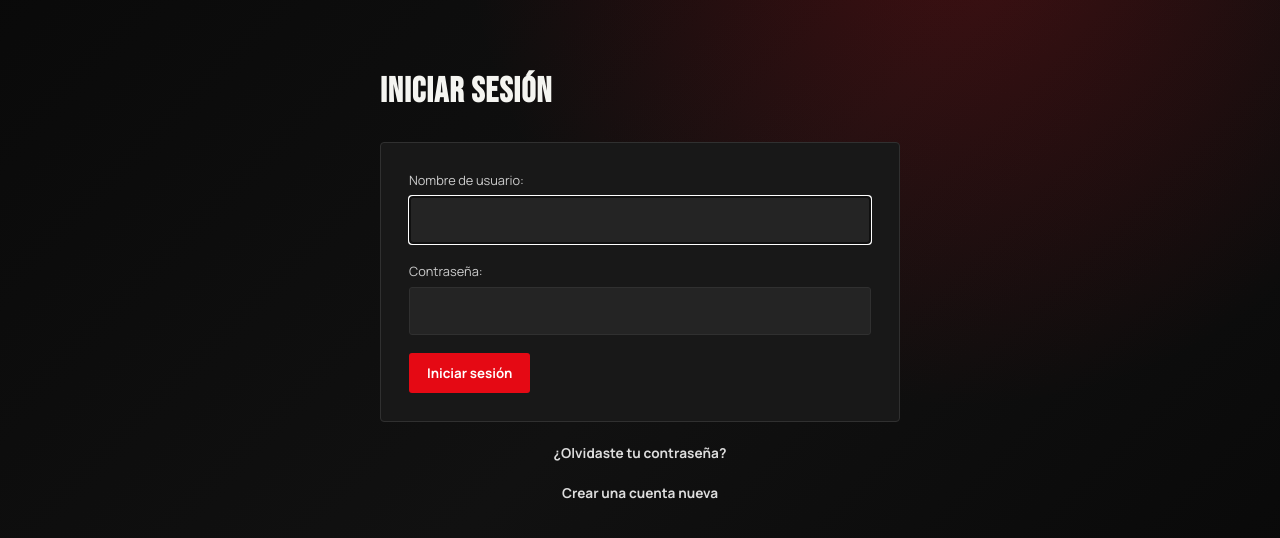
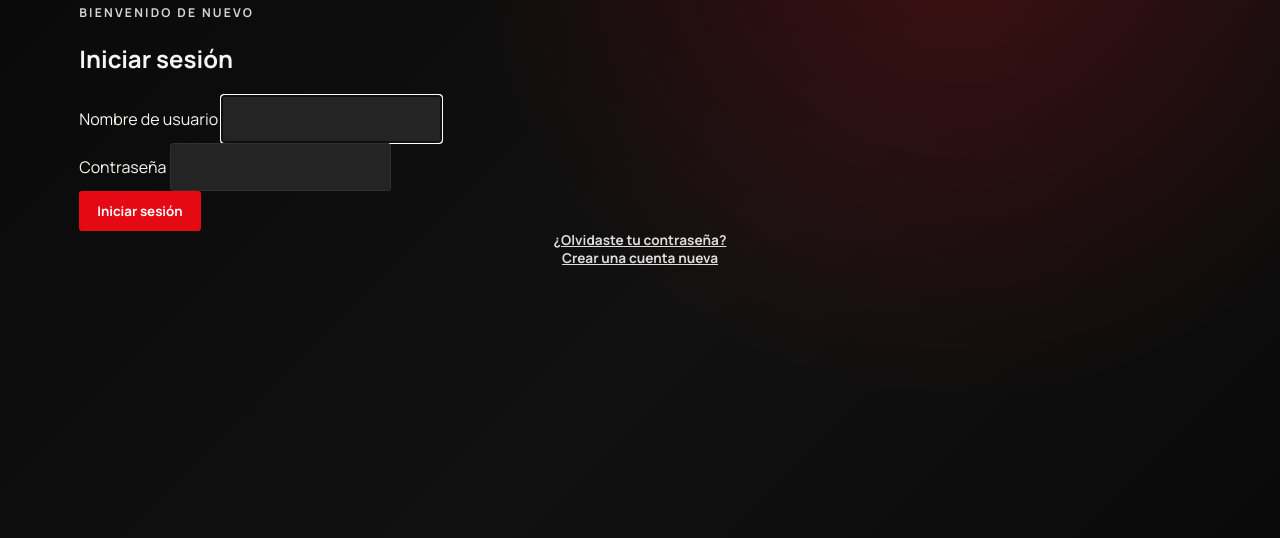
Before and after one commit to JAJOA94/Peli_Hub, a Django app: page /peliculas/login/ in a window 1280 px wide. Shown: the part 88-626 px from the top of the page. Run offline with Django 5.2, Linux system fonts and the light colour scheme; parts of the project's set-up code (start-up, migrations or seed data) failed here and were passed over.

Commit message:
mejora la apariencia y consistencia de la interfaz de películas, incluyendo login, registro, detalle y formularios

```diff
--- a/peliculas/templates/peliculas/login.html
+++ b/peliculas/templates/peliculas/login.html
@@ -3,18 +3,46 @@
 {% block titulo %}Iniciar sesión - PeliHub{% endblock %}
 
 {% block contenido %}
+<main class="auth-page">
+    <section class="auth-card">
+        <div class="auth-header">
+            <span class="kicker">Bienvenido de nuevo</span>
             <h2>Iniciar sesión</h2>
+        </div>
 
-<form method="POST">
+        <form method="POST" class="auth-form">
             {% csrf_token %}
             {% if form.non_field_errors %}
-        <div class="errorlist">{{ form.non_field_errors }}</div>
+                <div class="errorlist">
+                    {% for error in form.non_field_errors %}
+                        <p>{{ error }}</p>
+                    {% endfor %}
+                </div>
             {% endif %}
+
             <input type="hidden" name="next" value="{{ request.GET.next }}">
-    {{ form.as_p }}
-    <button type="submit">Iniciar sesión</button>
+
+            {% for field in form %}
+                <div class="field-group">
+                    <label for="{{ field.id_for_label }}">{{ field.label }}</label>
+                    {{ field }}
+                    {% if field.errors %}
+                        <div class="field-errors">
+                            {% for error in field.errors %}
+                                <span>{{ error }}</span>
+                            {% endfor %}
+                        </div>
+                    {% endif %}
+                </div>
+            {% endfor %}
+
+            <button type="submit" class="btn-submit">Iniciar sesión</button>
         </form>
 
+        <div class="auth-links">
             <a class="text-link" href="{% url 'password_reset' %}">¿Olvidaste tu contraseña?</a>
             <a class="text-link" href="{% url 'registro' %}">Crear una cuenta nueva</a>
+        </div>
+    </section>
+</main>
 {% endblock %}
```
Lines whose indentation alone changed are shown as unchanged.
